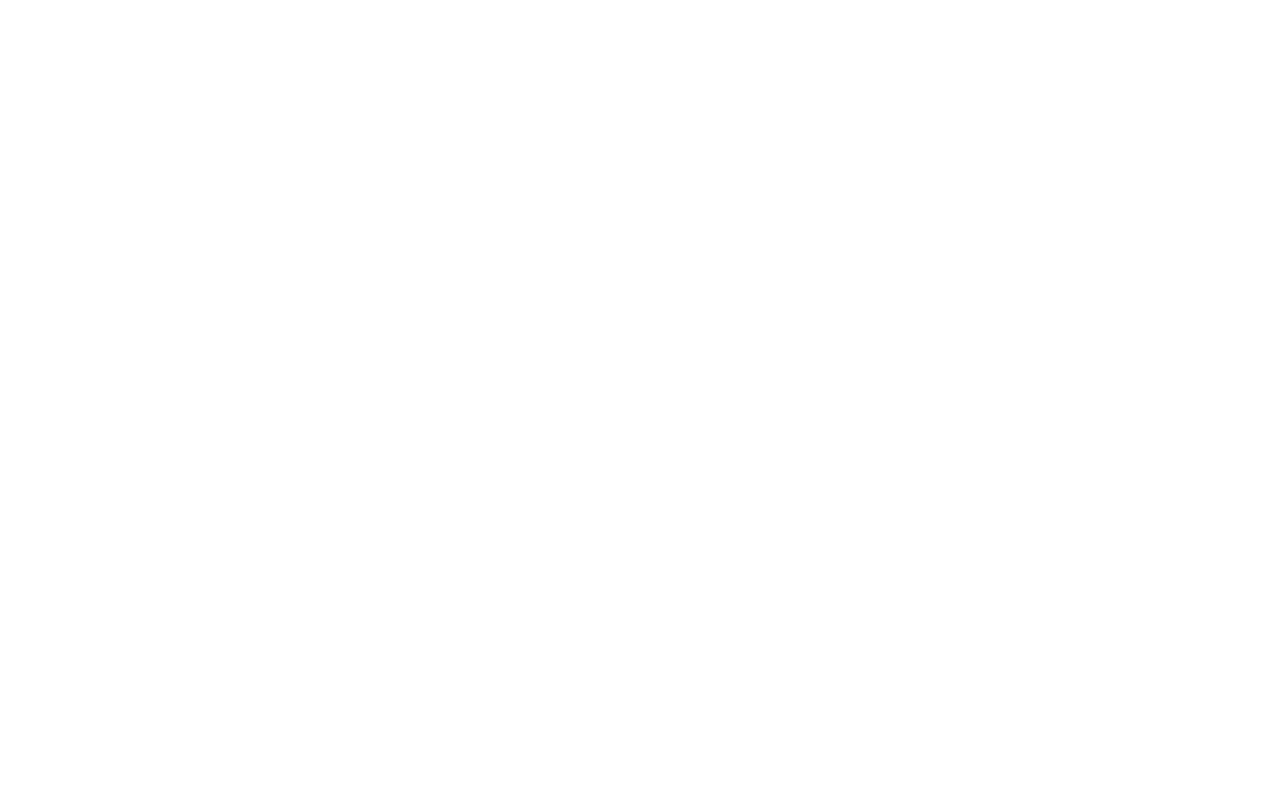
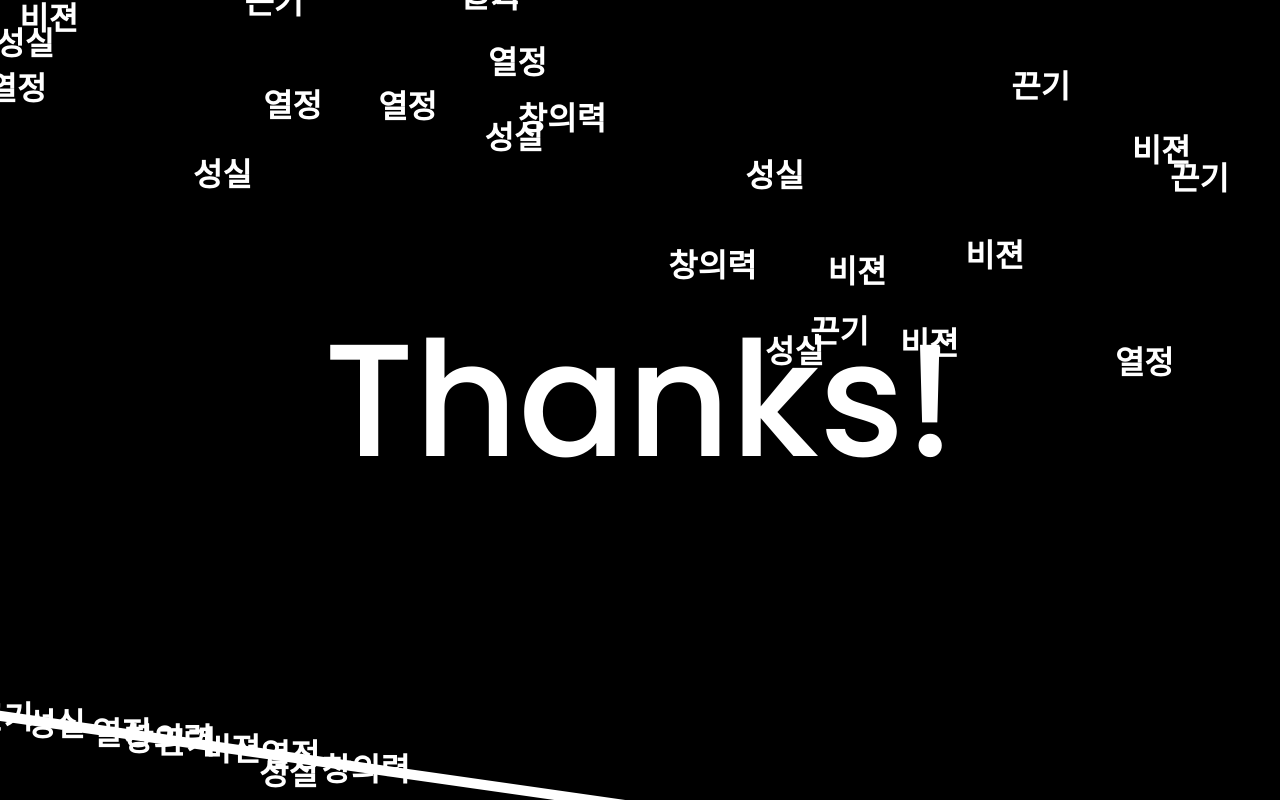
Before and after one commit to sshubini/wipertypo, a website: page index.html in a window 1280 px wide. Drawn offline with Linux system fonts and the light colour scheme.

Commit message:
디자인 수정

```diff
--- a/assets/js/basic.js
+++ b/assets/js/basic.js
@@ -80,7 +80,9 @@ let rightFlag = false;
 
 let x,y,speed,trotate,centerRadius,text;
 let line;
-const alphabet = ['A','B','C','D','E','F','G','H','I','J','K','L','M','N','O','P','Q','R','S','T','U','V','W','X','Y','Z']
+// const alphabet = ['A','B','C','D','E','F','G','H','I','J','K','L','M','N','O','P','Q','R','S','T','U','V','W','X','Y','Z']
+const alphabet = ['열정','끈기','창의력','비젼','성실']
+
 let ballArr=[]
 
 // Object
@@ -180,10 +182,10 @@ class Line{
 
 function init(){
     rightFlag = false;
-    wiperWidth =10 ;
+    wiperWidth = 10 ;
     centerX = canvas.width/2;
     centerY = canvas.height + wiperWidth;
-    line = new Line(centerX,centerY,0.01,canvas.width/2)
+    line = new Line(centerX,centerY,0.01,canvas.height)
     ballArr=[];
     for(let i =0; i<100;i++){
         x = Math.floor(Math.random()*canvas.width)
@@ -212,7 +214,7 @@ function animate() {
     for(let i =0; i<100;i++){
         ballArr[i].update(ballArr);
     }
-    line.update()
+    line.update();
 }
 
 
--- a/assets/scss/style.scss
+++ b/assets/scss/style.scss
@@ -1,10 +1,18 @@
 *{
     margin: 0;
     padding: 0;
+     font-family: "Poppins";
 }
-
+p{
+    font-size: 10em;
+    color:#fff;
+    position:absolute;
+    top: 50%;
+    left: 50%;
+    transform:translate3d(-50%,-50%,0);
+}
 canvas {
-    width: 90%;
-    height: 90%;
-    border: 1px solid #999;
+    width: 100%;
+    height: 100%;
+    background: #000;
 }
--- a/index.html
+++ b/index.html
@@ -3,9 +3,11 @@
 <head>
     <meta charset="UTF-8">
     <title>Social distance</title>
-    <link rel="stylesheet" href="assets/css/style.css">
+    <link href="https://fonts.googleapis.com/css2?family=Poppins:ital,wght@0,300;0,500;0,600;0,900;1,900&display=swap" rel="stylesheet">
+    <link rel="stylesheet" href="assets/scss/style.css">
 </head>
 <body>
+<p>Thanks!</p>
 <canvas>
 </canvas>
 <script src="assets/js/basic.js"></script>
```
Also changed, not shown: assets/scss/style.css (added), 1 other file.
